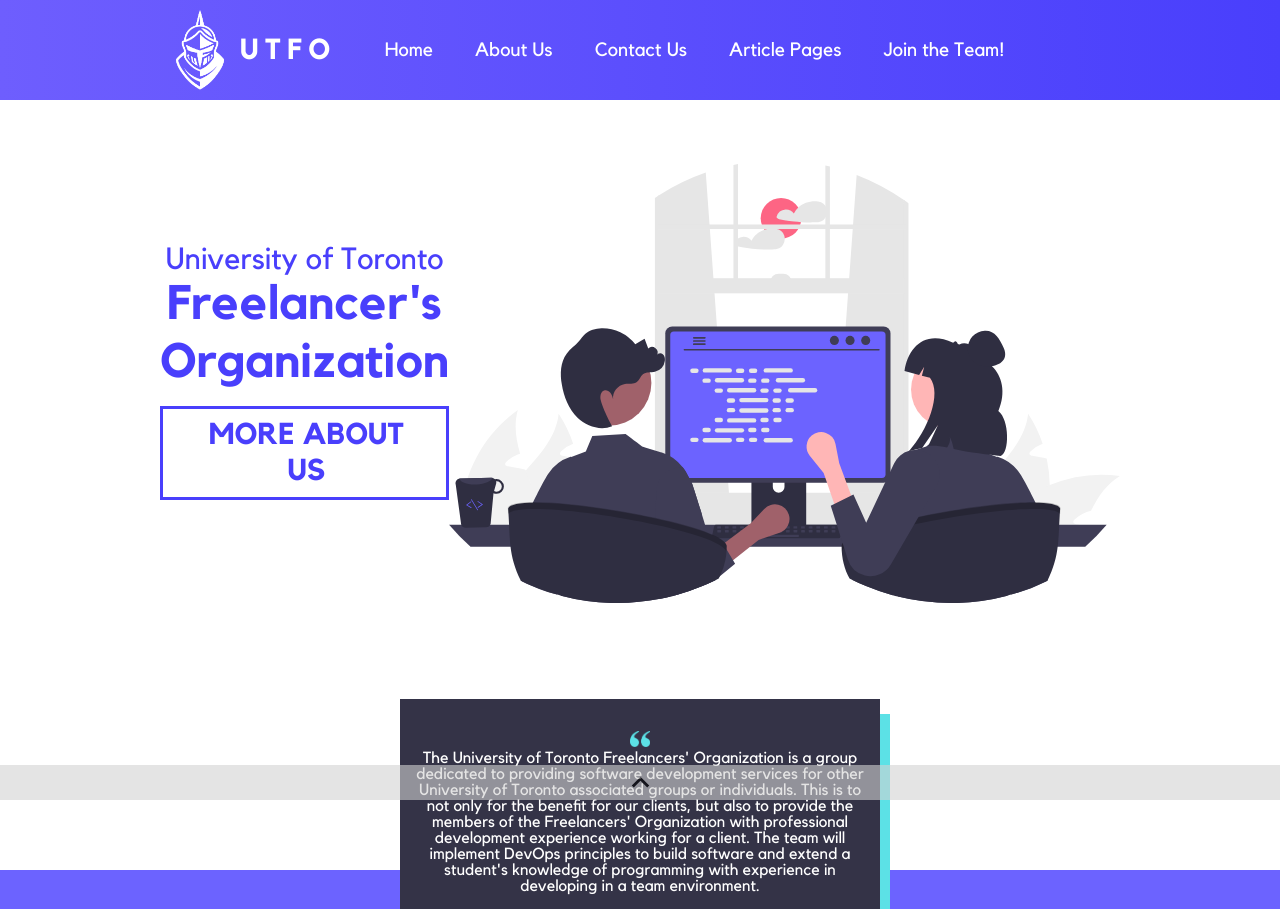
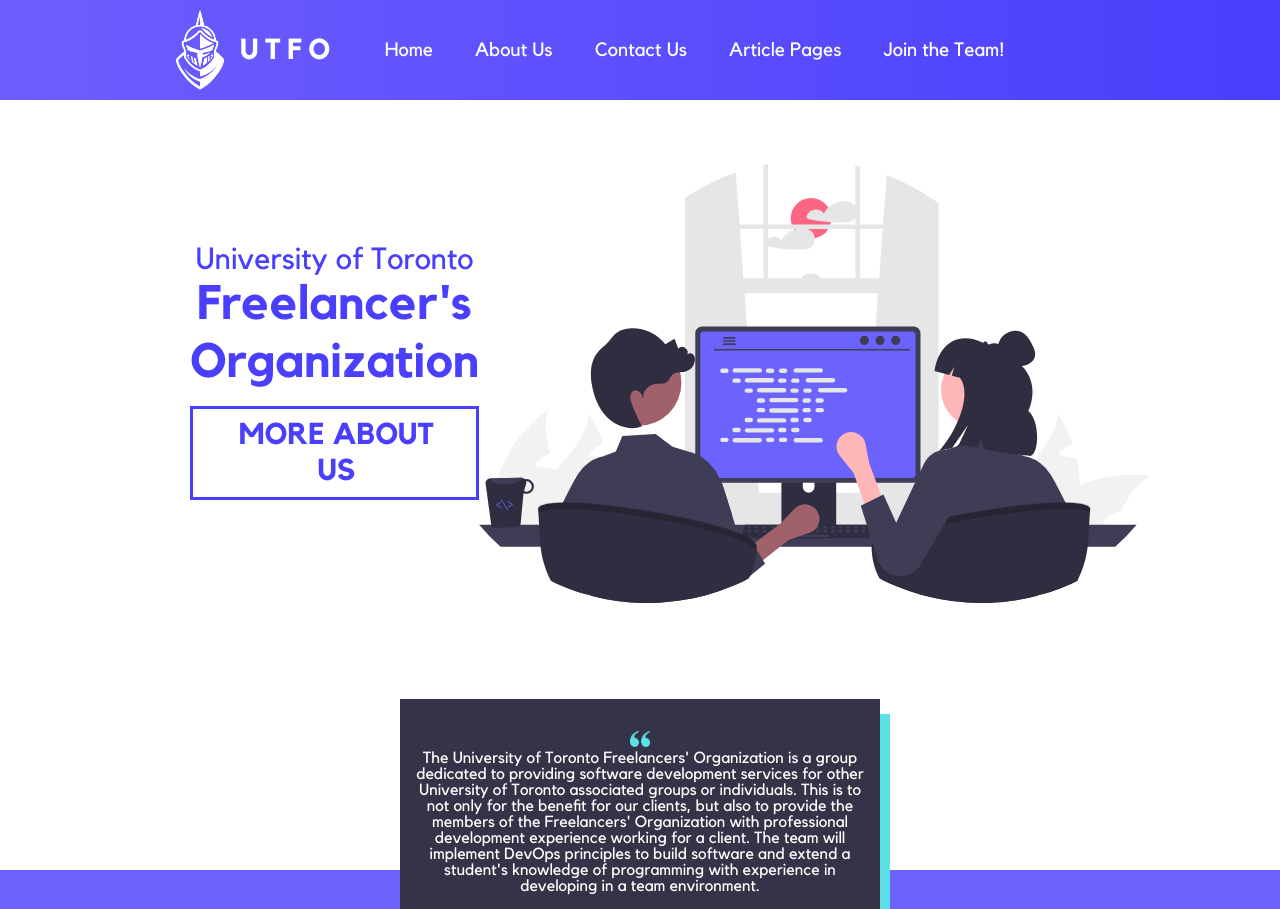
Before and after one commit to UTFO/UTFO-Website, a React (Create React App) app: page / in a window 1280 px wide. Shown: the top 909 px of the page. Built offline with nearby package versions, Linux system fonts and the light colour scheme.

Commit message:
styling changes

```diff
--- a/src/components/pages/About/About.css
+++ b/src/components/pages/About/About.css
@@ -10,6 +10,7 @@
 .about-page .about img {
   max-width: 25%;
   float: right;
+  padding-bottom: 6px;
 }
 
 .about-page .about h1 {
--- a/src/components/pages/Home/Blurbs/AboutBlurb.css
+++ b/src/components/pages/Home/Blurbs/AboutBlurb.css
@@ -14,8 +14,12 @@
 }
 
 .reveal.about {
-	background: linear-gradient(transparent 0%, transparent 49.9%,
-		#6c63ff 50%, #6c63ff 100%);
+  background: linear-gradient(
+    transparent 0%,
+    transparent 49.9%,
+    #6c63ff 50%,
+    #6c63ff 100%
+  );
 }
 
 .about-link div {
@@ -34,7 +38,7 @@
 }
 
 .about-link div:hover {
-	transition: -webkit-transform .5s linear;
+  transition: -webkit-transform 0.5s linear;
   justify-content: space-around;
   display: flex;
   border-radius: 4px;
--- a/src/components/pages/Home/Blurbs/ArticleBlurb.css
+++ b/src/components/pages/Home/Blurbs/ArticleBlurb.css
@@ -31,7 +31,6 @@
   opacity: 100%;
 }
 
-
 .homeArticleBlurbPostTextContainer {
   position: relative;
   margin: auto;
--- a/src/components/pages/Home/Home.css
+++ b/src/components/pages/Home/Home.css
@@ -18,26 +18,3 @@
 .home .accent {
   background-color: #6c63ff;
 }
-
-.home .scrolldown-button-wrapper {
-  display: flex;
-  justify-content: center;
-}
-
-.home .scrolldown-button-wrapper button {
-  width: 100%;
-  position: fixed;
-  bottom: 0;
-  display: flex;
-  justify-content: center;
-  vertical-align: middle;
-  border: none;
-  opacity: 0.6;
-  background-color: lightgray;
-  transition: opacity 0.2s;
-  z-index: 2;
-}
-
-.home .scrolldown-button-wrapper button:hover {
-  opacity: 0.9;
-}
--- a/src/components/pages/Home/Home.js
+++ b/src/components/pages/Home/Home.js
@@ -1,16 +1,15 @@
-import { useState } from 'react';
-import MainImage from './MainImage';
-import { AboutBlurb as About } from './Blurbs/AboutBlurb';
-import Article from './Blurbs/ArticleBlurb';
-import Contact from './Blurbs/ContactBlurb';
-import ScrollIcon from './ScrollIcon';
-import './Home.css';
+import { useState } from "react";
+import MainImage from "./MainImage";
+import { AboutBlurb as About } from "./Blurbs/AboutBlurb";
+import Article from "./Blurbs/ArticleBlurb";
+import Contact from "./Blurbs/ContactBlurb";
+import "./Home.css";
 
 function Home() {
-  const [direction, setDirection] = useState('downwards');
+  const [direction, setDirection] = useState("downwards");
 
   const reveal = () => {
-    const reveals = document.querySelectorAll('.reveal');
+    const reveals = document.querySelectorAll(".reveal");
 
     for (let i = 0; i < reveals.length; i++) {
       const windowHeight = window.innerHeight;
@@ -19,54 +18,11 @@
 
       if (elementTop < windowHeight - elementVisible) {
         reveals[i].classList.add("active");
-      }
-      else {
+      } else {
         reveals[i].classList.remove("active");
       }
     }
-  }
-
-  const scrollToNext = () => {
-    const button = document.querySelector('#scroll-button');
-    const blurbs = document.querySelectorAll('.reveal');
-    const mainImage = document.querySelector('.main-image');
-
-    const buttonLocation = button.getBoundingClientRect().bottom;
-
-    const mainImageLocation = mainImage.getBoundingClientRect().bottom;
-
-    const firstBlurbLocation = blurbs[0].getBoundingClientRect().bottom;
-    const secondBlurbLocation = blurbs[1].getBoundingClientRect().bottom;
-    const thirdBlurbLocation = blurbs[2].getBoundingClientRect().bottom;
-
-    if (buttonLocation < mainImageLocation) {
-      window.scrollBy({
-        top: mainImageLocation.scrollHeight,
-        behavior: "smooth",
-      });
-    }
-    else if (buttonLocation < firstBlurbLocation) {
-      window.scrollBy({
-        top: blurbs[0].scrollHeight,
-        behavior: 'smooth'
-      });
-    }
-    else if (buttonLocation < secondBlurbLocation) {
-      window.scrollBy({
-        top: blurbs[1].scrollHeight,
-        behavior: 'smooth'
-      });
-    }
-    else if (buttonLocation < thirdBlurbLocation) {
-      window.scrollBy({
-        top: document.querySelector('.footer').scrollHeight,
-        behavior: 'smooth'
-      });
-    }
-    else if (buttonLocation > thirdBlurbLocation) {
-      document.querySelector('.NavbarItems').scrollIntoView({behavior: 'smooth'});
-    }
-  }
+  };
 
   // A function to determine if the arrow icon should be upwards or downwards
   // depending on the amount the user has scrolled
@@ -82,35 +38,35 @@
 
     const height = document.body.clientHeight - window.innerHeight;
 
-
     if (window.pageYOffset >= height) {
       setDirection("upwards");
     } else if (window.pageYOffset < height) {
       setDirection("downwards");
     }
-  }
+  };
 
-  window.addEventListener('scroll', () => {
+  window.addEventListener("scroll", () => {
     reveal();
     setArrowDirection();
   });
 
   return (
-    <div className='home'>
+    <div className="home">
       <MainImage />
-      <div className='scrolldown-button-wrapper'>
-        <button id='scroll-button' onClick={scrollToNext}>
-          <ScrollIcon direction={direction}/>
-        </button>
+      <div className="about reveal">
+        <div className="inner">
+          <About />
+        </div>
       </div>
-      <div className='about reveal'>
-        <div className='inner'><About /></div>
+      <div className="article reveal accent">
+        <div className="inner">
+          <Article />
+        </div>
       </div>
-      <div className='article reveal accent'>
-        <div className='inner'><Article /></div>
-      </div>
-      <div className='contact reveal'>
-        <div className='inner'><Contact /></div>
+      <div className="contact reveal">
+        <div className="inner">
+          <Contact />
+        </div>
       </div>
     </div>
   );
--- a/src/components/pages/Home/MainImage.css
+++ b/src/components/pages/Home/MainImage.css
@@ -4,6 +4,7 @@
   flex-direction: row-reverse;
   align-items: flex-start;
   padding: 2rem 0 4rem 0;
+  left: 30px;
 }
 
 .main-image img {
```
Lines whose indentation alone changed are shown as unchanged.
